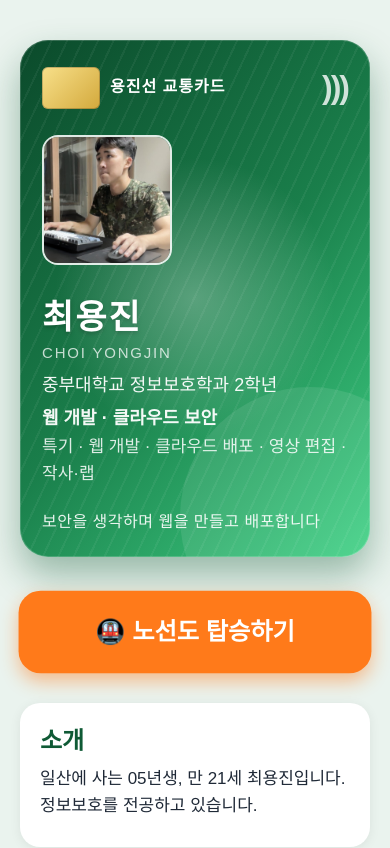
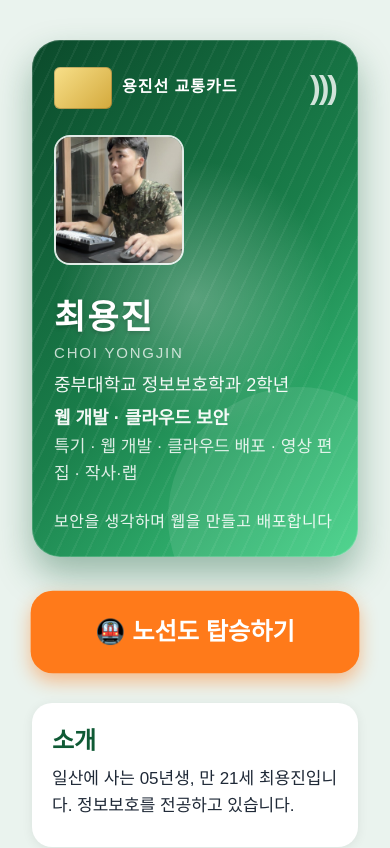
Before and after one commit to BLACKHEADHUB/yongjin-line, a Next.js app: page / in a window 390 px wide. Shown: the top 848 px of the page. Built offline with nearby package versions, Linux system fonts and the light colour scheme; no server answers; the database is empty.

Commit message:
메인 페이지 확장 시도1

```diff
--- a/app/globals.css
+++ b/app/globals.css
@@ -269,3 +269,29 @@ button:disabled { opacity: .4; cursor: default; }
 .cert.done small { color: var(--green); }
 .proj-img { display: block; width: 100%; aspect-ratio: 16 / 9; object-fit: cover; border-radius: 10px; margin-bottom: 12px; background: #eef2ef; }
 .contact-card { font-size: 18px; }
+.platform {
+  width: min(calc(100% - 32px), 1180px);
+  margin-inline: auto;
+}
+
+.proj-list {
+  display: grid;
+  grid-template-columns: repeat(3, minmax(0, 1fr));
+  gap: 20px;
+}
+
+@media (max-width: 900px) {
+  .proj-list {
+    grid-template-columns: repeat(2, minmax(0, 1fr));
+  }
+}
+
+@media (max-width: 600px) {
+  .platform {
+    width: calc(100% - 24px);
+  }
+
+  .proj-list {
+    grid-template-columns: 1fr;
+  }
+}
```
